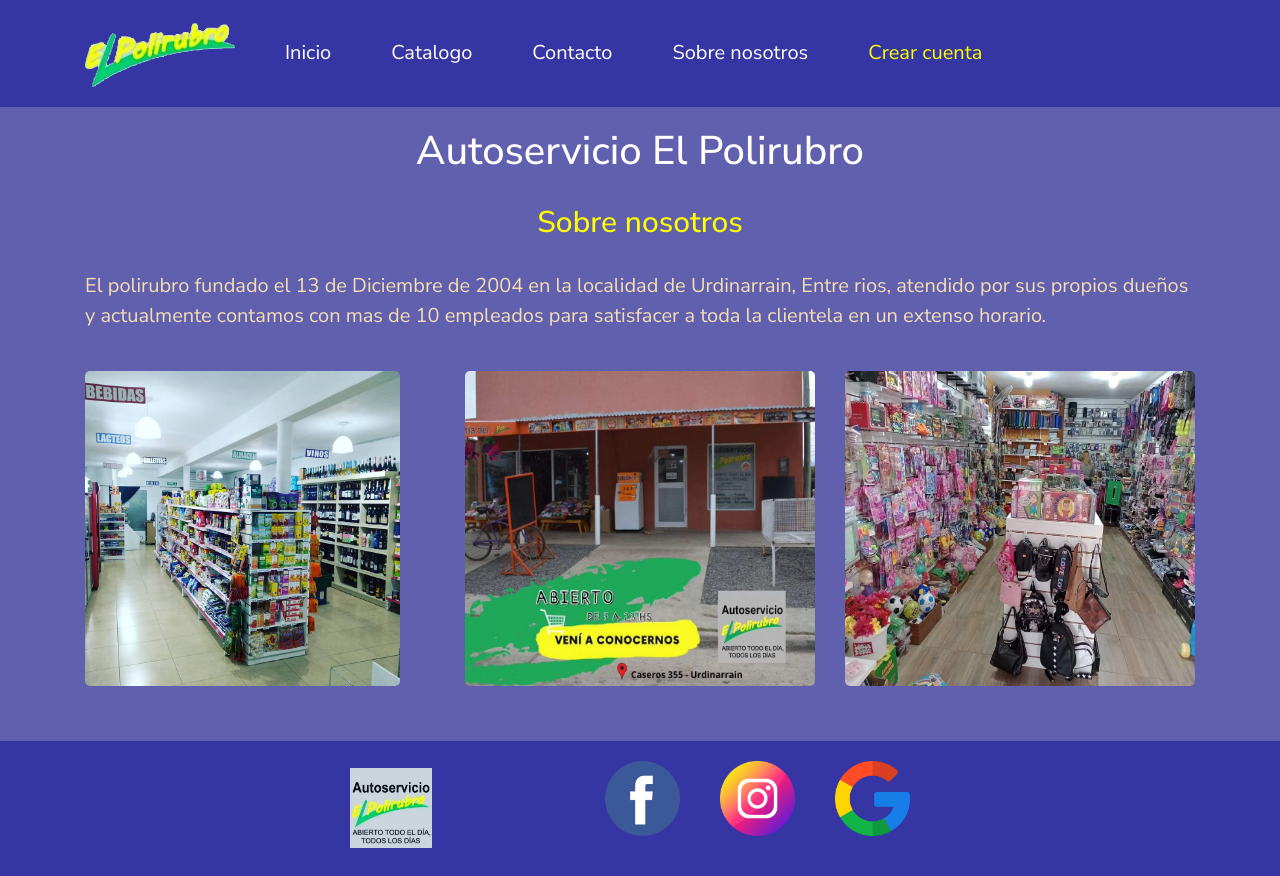
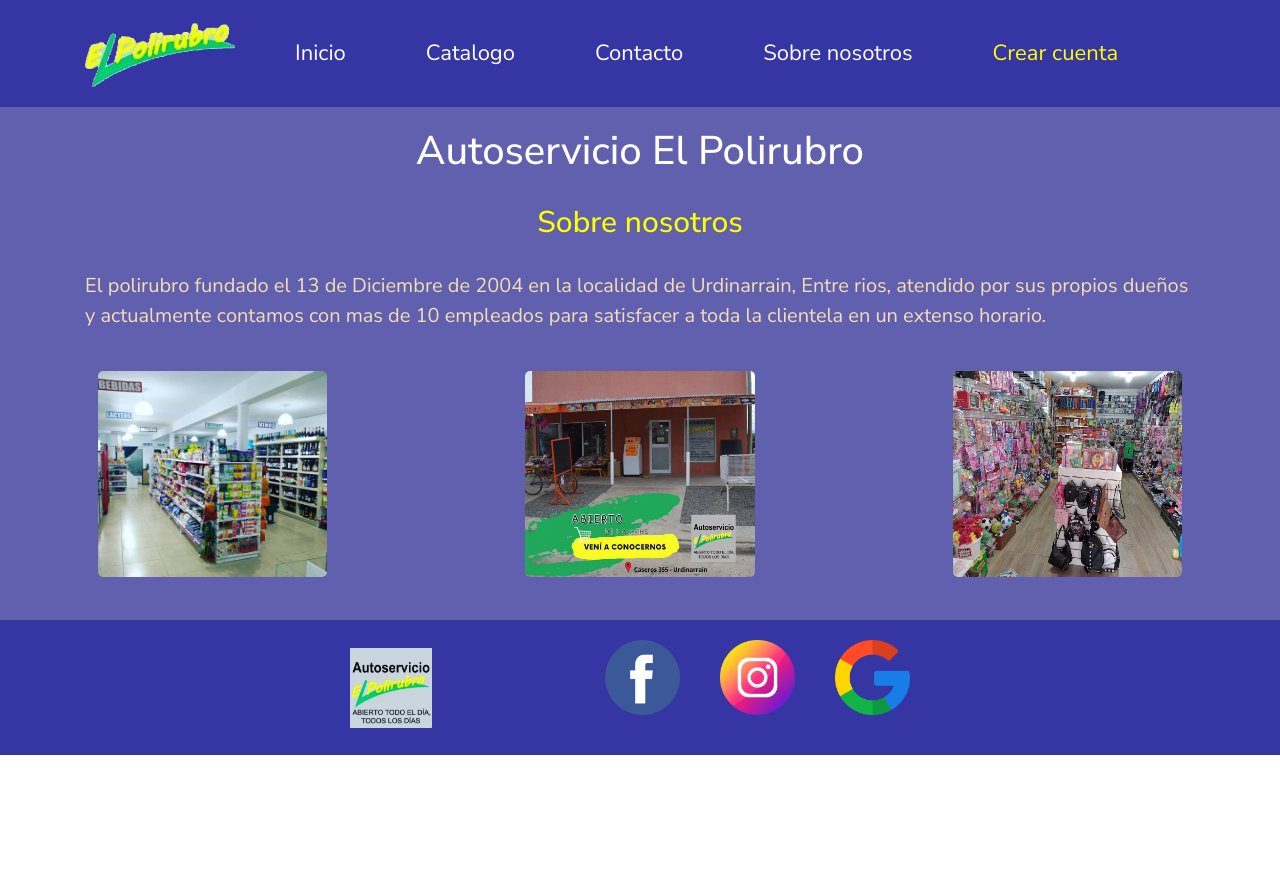
Before and after one commit to Lucastinn/AutoservicioElpolirubro---Coder, a plain HTML site: page pages/sobrenosotros.html in a window 1280 px wide. After the commit the page ends 800 px from the top, so only its background shows below. Drawn offline with nearby package versions, Linux system fonts and the light colour scheme.

Commit message:
Preentrega coder-house 2.0 (fix bugs)

```diff
--- a/css/style.css
+++ b/css/style.css
@@ -33,11 +33,11 @@
 /*-------nav list-----------*/
 #header .nav-list li{
     display: inline-block;
-    padding: 0 20px;
+    padding: 0 30px;
 }
 
 #header .nav-list li a{
-    font-size: 1em;
+    font-size: 1.1em;
     color: white;
     transition: all 0.3s;
 }
@@ -191,15 +191,16 @@
     color: yellow;
 }
 
-.container-sobrenosotros .col-md-4{
+.container-sobrenosotros .box-img-sn{
     margin: 20px 0;
 }
 
-.container-sobrenosotros .col-md-4 img{
-    width: auto;
+.container-sobrenosotros .box-img-sn img{
+    width: 90%;
     height: 90%;
     max-height: 90%;
     border-radius: 5px;
+    margin: 0 auto;
 }
 
 .container-sobrenosotros p{
@@ -216,6 +217,8 @@
     color: yellow;
     font-size: 1.2em;
 }
+
+
 
 /* -------------------FOOTER-----------------------*/
 
--- a/pages/sobrenosotros.html
+++ b/pages/sobrenosotros.html
@@ -64,7 +64,7 @@
 <main id="main" >
   <section class="container container-sobrenosotros">
     <!--Titulo-->
-    <div class="row">
+    <div class="row ">
       <div class="col-md-6 offset-md-3 text-center">
         <div class="box-titulos">
           <h1 class="mb-4 text-nowrap">Autoservicio El Polirubro</h1>
@@ -73,7 +73,7 @@
     </div>
 
     <!--Sobre nosotros parrafo-->
-    <div class="row">
+    <div class="row ">
       <div class="col-md-6 offset-md-3 text-center">
         <h2 class="mb-4">Sobre nosotros</h2>
       </div>
@@ -83,14 +83,14 @@
     </div>
 
     <!--Imagenes el polirubro-->
-    <div class="row">
-      <div class="col-md-4">
+    <div class="row justify-content-center justify-content-md-between">
+      <div class="col-xs-12 col-sm-12 col-md-4 col-lg-3 box-img-sn">
         <img src="/images/img-sobrenosotros-1.jpg" class="img-fluid d-block"  alt="El Polirubro">
       </div>
-      <div class="col-md-4">
+      <div class="col-xs-12 col-sm-12 col-md-4 col-lg-3 box-img-sn">
         <img src="/images/img-1.jpg" class="img-fluid d-block" alt="El polirubro frente">
       </div>
-      <div class="col-md-4">
+      <div class="col-xs-12 col-sm-12 col-md-4 col-lg-3 box-img-sn">
         <img src="/images/img-sobrenosotros-2.jpg" class="img-fluid d-block" alt="Regaleria del poli">
       </div>
     </div>
```
Also changed, not shown: pages/crearcuenta.html (+6 -5 lines).
